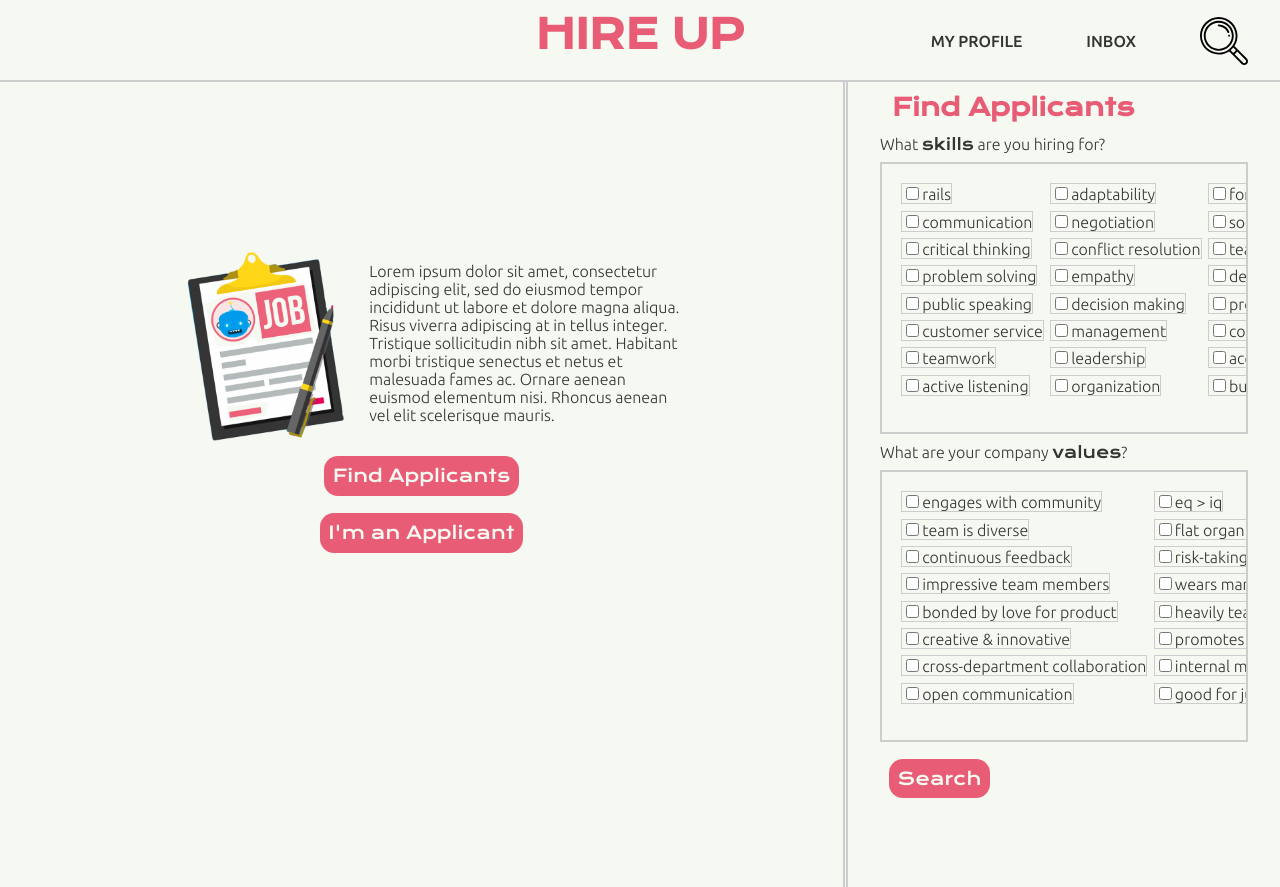
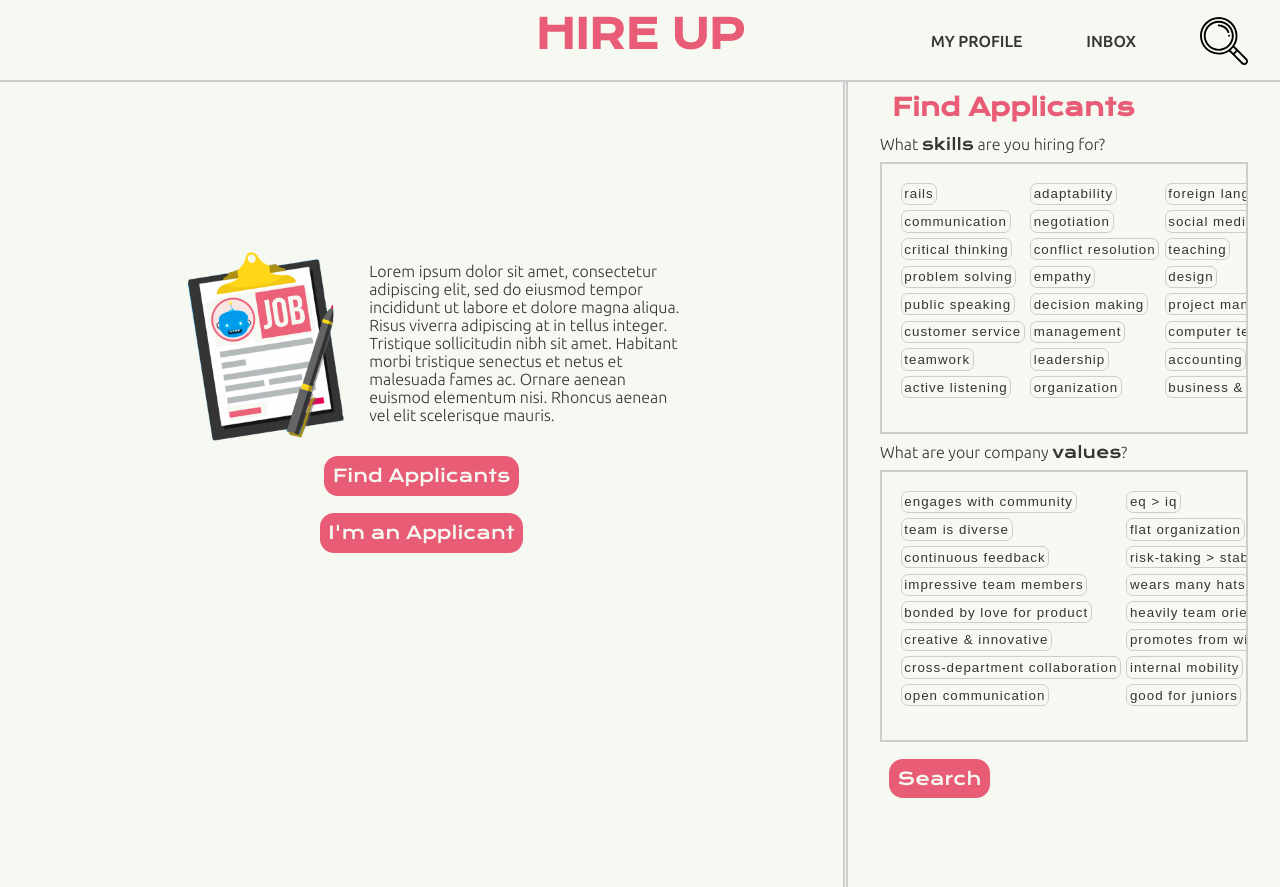
Before and after one commit to HireUp-Turing/HireUp_frontend, a React (Create React App) app: page / in a window 1280 px wide. Both pictures are taken after a click on the picture 1224 px from the left and 41 px from the top of the page. Built offline with nearby package versions, Linux system fonts and the light colour scheme.

Commit message:
Change checkboxes to tags

```diff
--- a/src/components/Search/Search.tsx
+++ b/src/components/Search/Search.tsx
@@ -1,11 +1,10 @@
-import React, { useReducer, useEffect, useRef } from 'react'
+import React, { useReducer, useEffect, SyntheticEvent } from 'react'
 import { skillsData, valuesData } from '../../assets/test-values-skills'
 import { Redirect } from 'react-router-dom'
 
 import './Search.scss'
 import { OpenMenuContext } from '../../contexts'
 import { AttributeList } from '../../assets/definitions'
-import { ENETRESET } from 'constants'
 
 const initialState = {
 	skills: [],
@@ -37,10 +36,6 @@ const Search: React.FC = () => {
 			})
 	}, [])
 
-	useEffect(() => {
-
-	}, [])
-
 	const fakeFetch = async () => {
 		return await {
 			skills: skillsData,
@@ -48,9 +43,8 @@ const Search: React.FC = () => {
 		}
 	}
 
-	const updateSelections = (event: {target: HTMLInputElement}, type:string) => {
+	const updateSelections = (event: SyntheticEvent, type:string, selection: string) => {
 		const change:any = state[type]
-		const selection = event.target.value
 		const markedAttribute = change
 			.filter((option:any) => option.attribute === selection)
 		const index = state[type].indexOf(markedAttribute[0])
@@ -61,16 +55,16 @@ const Search: React.FC = () => {
 	const makeOption = (options:Array<object>, type:string) => {
 		return options.map((option:any, i) => {
 			return (
-				<div className="option" key={`${type}-option-${i}`}>
-					<input
-						id={`${type}-option-${i}`}
-						type="checkbox"
-						value={option.attribute}
-						onChange={(event) => updateSelections(event, type)}
-						checked={option.checked}
-					/>
-					<label htmlFor={`option-${i}`}>{option.attribute}</label>
-				</div>
+				<button
+					className={option.checked ? 'attribute-tag highlight' : 'attribute-tag'}
+					key={`${type}-option-${i}`}
+					onClick={(event) => {
+						event.preventDefault()
+						updateSelections(event, type, option.attribute)
+					}}
+				>
+					{option.attribute}
+				</button>
 			)
 		})
 	}
@@ -85,8 +79,6 @@ const Search: React.FC = () => {
 	const runSearch = () => {
 		dispatch({type: 'runSearch', change:true})
 	}
-
-
 
 	return (
 		<OpenMenuContext.Consumer>
@@ -108,14 +100,16 @@ const Search: React.FC = () => {
 					<section id="values-options" className="options">
 						{makeOption(state.values, "values")}
 					</section>
-
-								<button className="cta-button" onClick={(event) => {
-									event.preventDefault()
-									toggleMenu()
-									runSearch()}}>
-									Search
-								</button>
-
+					<button
+						className="cta-button"
+						onClick={(event) => {
+							event.preventDefault()
+							toggleMenu()
+							runSearch()
+						}}
+					>
+						Search
+					</button>
 					{state.runSearch &&
 						<Redirect
 						to={{
```
